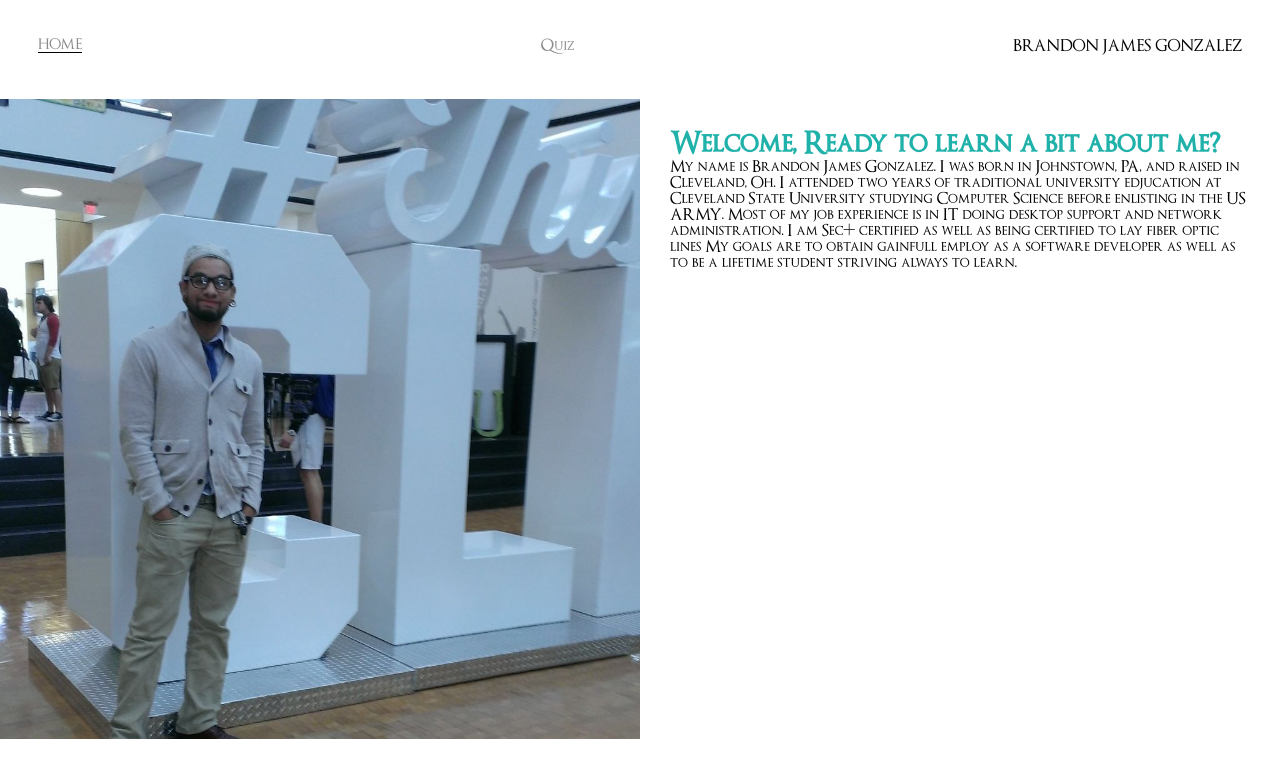
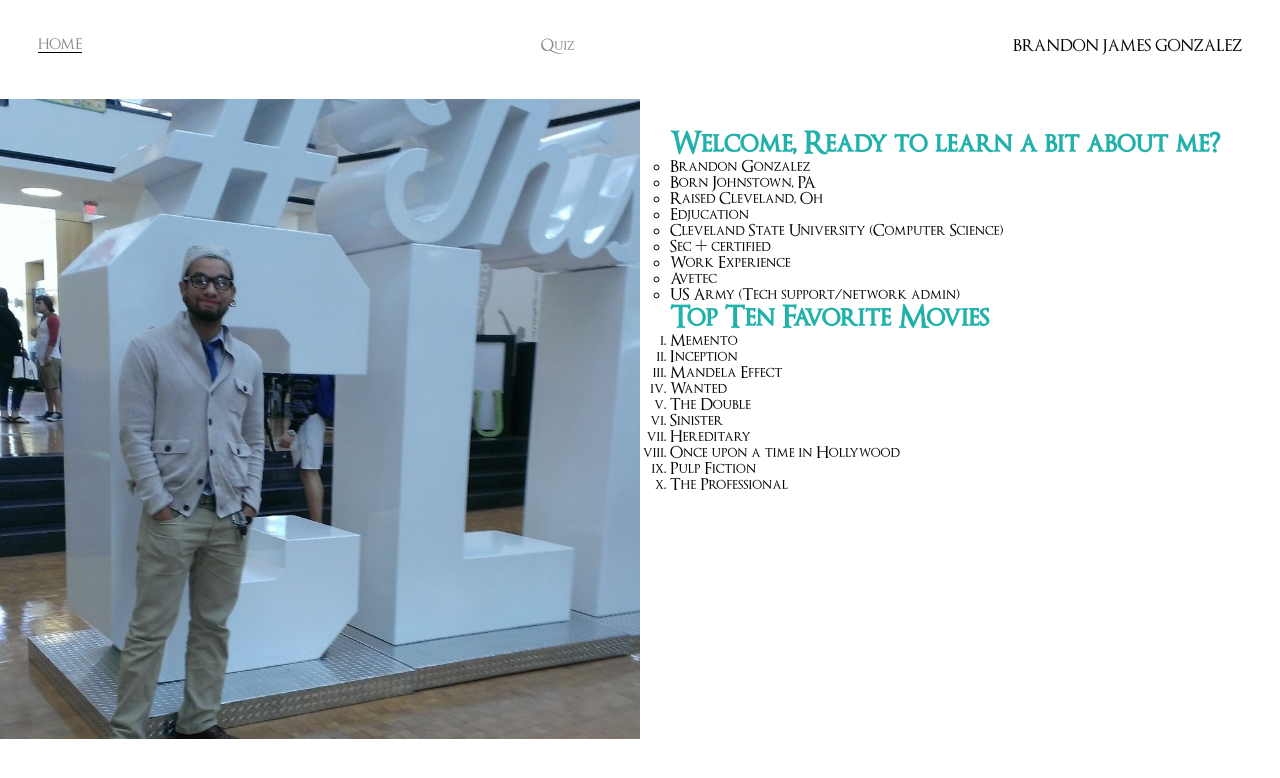
Before and after one commit to bjgman12/AboutMe, a plain HTML site: page index.html in a window 1280 px wide. Drawn offline with Linux system fonts and the light colour scheme; files whose address does not match are found by name.

Commit message:
lab 03 changes

```diff
--- a/css/style.css
+++ b/css/style.css
@@ -16,7 +16,14 @@ body {
     display: grid;
     grid-template-columns: 1fr;
 }
+/* lists */
+ul {
+    list-style-type: circle;
+}
 
+ol {
+    list-style-type: lower-roman;
+}
 /* Nav Style */
 
 .navWrap {
--- a/index.html
+++ b/index.html
@@ -33,7 +33,7 @@
                 </div>
                 <div class=About>
                     <h1>Welcome, Ready to learn a bit about me?</h1>
-                    <p>
+                    <!-- <p>
                         My name is Brandon James Gonzalez. I was born in Johnstown, PA, and raised in Cleveland, Oh.
                         I attended two years of traditional university edjucation at Cleveland State University studying
                         Computer Science before enlisting in the US ARMY. Most of my job experience is in IT doing
@@ -43,7 +43,38 @@
                         My goals are to obtain gainfull employ as a software developer as well as to be a lifetime
                         student striving always
                         to learn.
-                    </p>
+                    </p> -->
+
+                    <ul>
+                        <li>Brandon Gonzalez</li>
+                        <li>Born Johnstown, PA</li>
+                        <li>Raised Cleveland, Oh</li>
+                        <li>Edjucation</li>
+                        <ul>
+                            <li>Cleveland State University (Computer Science)</li>
+                            <li> Sec + certified</li>
+                        </ul>
+                        <li>Work Experience</li>
+                        <ul>
+                            <li>Avetec</li>
+                            <li>US Army (Tech support/network admin)</li>
+                        </ul>
+                    </ul>
+
+                    <h1>Top Ten Favorite Movies</h1>
+
+                    <ol>
+                        <li>Memento</li>
+                        <li>Inception</li>
+                        <li>Mandela Effect</li>
+                        <li>Wanted</li>
+                        <li>The Double</li>
+                        <li>Sinister</li>
+                        <li>Hereditary</li>
+                        <li>Once upon a time in Hollywood</li>
+                        <li>Pulp Fiction</li>
+                        <li>The Professional</li>
+                    </ol>
                 </div>
             </div>
         </div>
```
Also changed, not shown: js/app.js (+98 -14 lines), quiz.html (line endings or trailing spaces), 1 other file.
